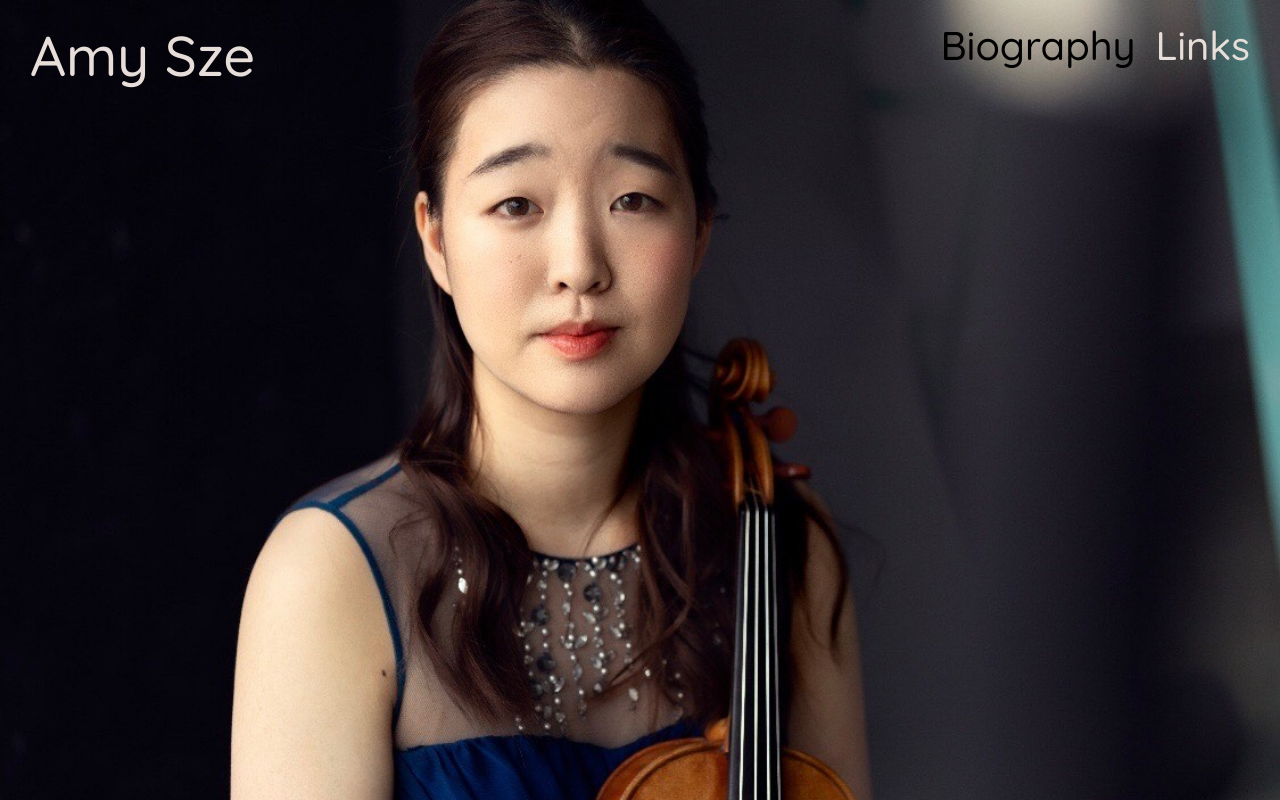
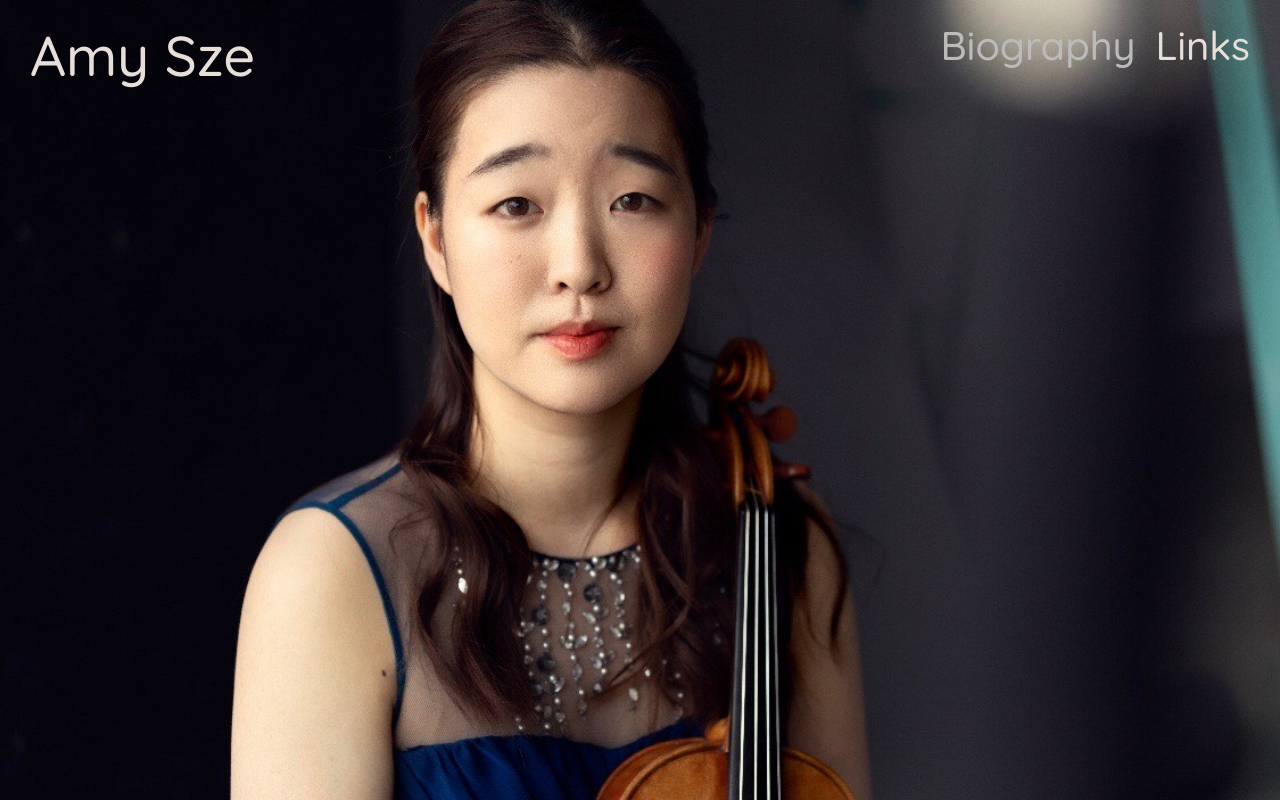
Before and after one commit to fatbiscuit247/amysze, a plain HTML site: page index.html in a window 1280 px wide. In both pictures the pointer is over the link "Biography". Shown: the top 800 px of the page. Drawn offline with Linux system fonts and the light colour scheme.

Commit message:
Update index.html

```diff
--- a/index.html
+++ b/index.html
@@ -50,7 +50,7 @@
     }
 
     .nav-links a:hover {
-      color: black;
+      color: #bbbbbb;
     }
 
     .main {
```
